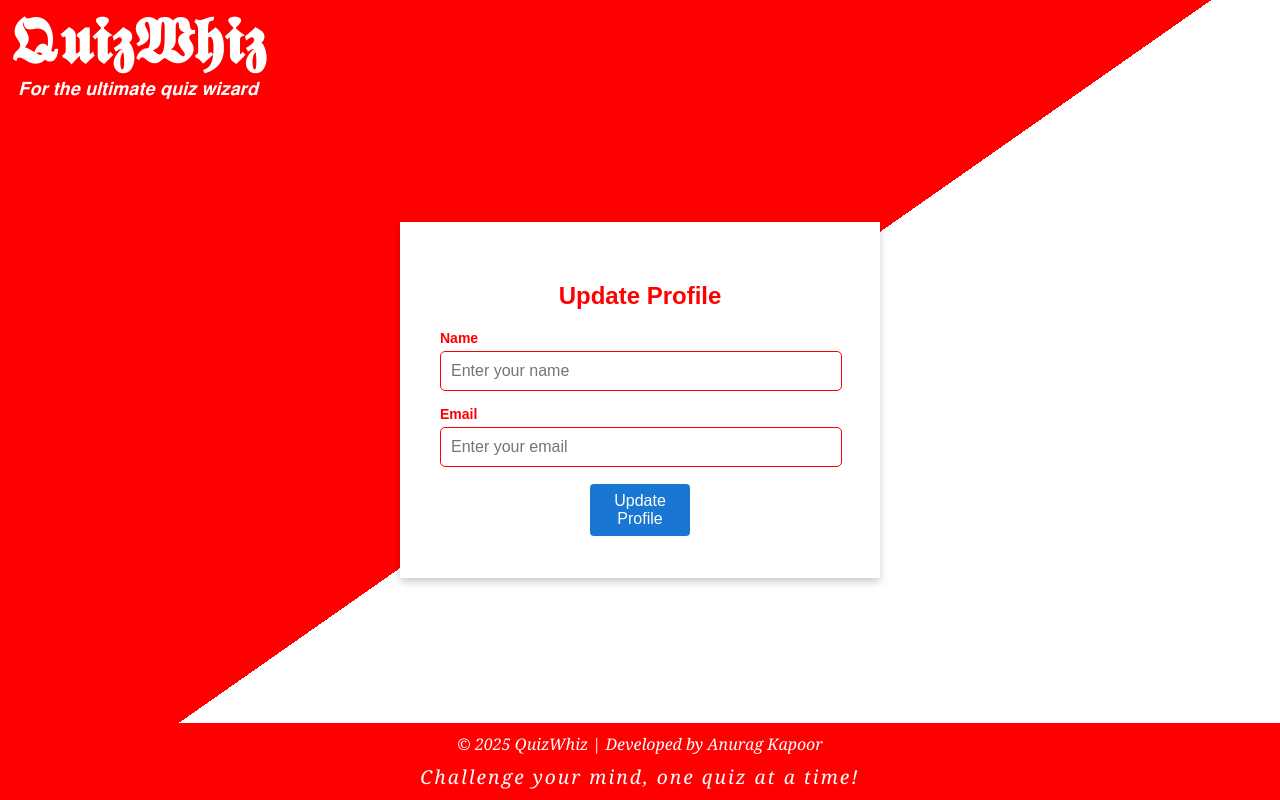
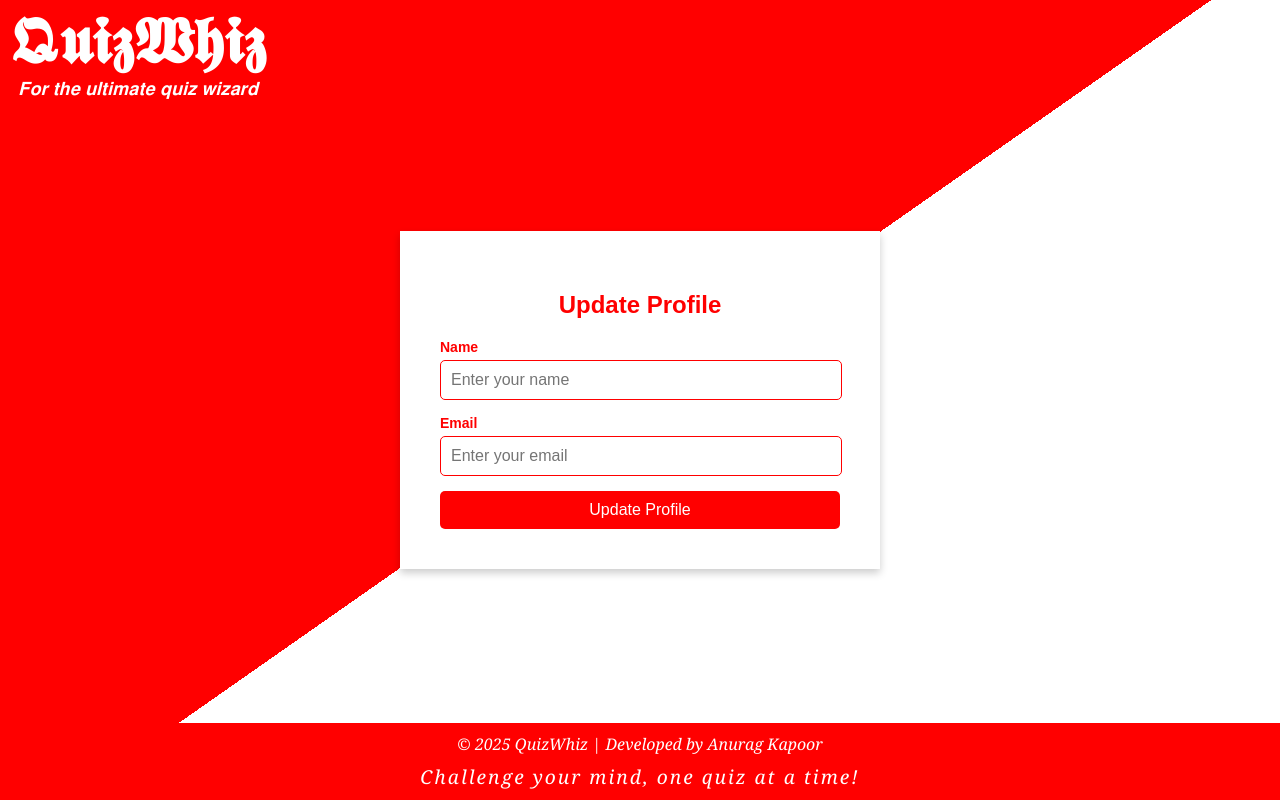
Before and after one commit to AnuragKapoor19/QuizWhiz, a React (Vite) app in the folder frontend/: page /update/profile in a window 1280 px wide. Built offline with nearby package versions, Linux system fonts and the light colour scheme.

Commit message:
initial commit

```diff
--- a/frontend/src/App.css
+++ b/frontend/src/App.css
@@ -549,7 +549,6 @@ a {
     position: absolute;
     top: 10%;
     padding: 0 10px;
-    word-break: break-all;
 }
 
 .options {
@@ -906,6 +905,22 @@ h2 {
 }
 
 .update-btn:hover {
+    background-color: darkred;
+}
+
+.update-profile-btn {
+    background-color: red;
+    width: 100%;
+    color: white;
+    padding: 10px 15px;
+    border: none;
+    border-radius: 5px;
+    font-size: 16px;
+    cursor: pointer;
+    transition: 0.3s;
+}
+
+.update-profile-btn:hover {
     background-color: darkred;
 }
 
@@ -1311,6 +1326,11 @@ select {
     .q-container {
         width: 90vw;
     }
+
+    .question {
+        font-size: 1.5rem;
+        top: 7%;
+    }
 }
 
 
--- a/frontend/src/pages/Login.jsx
+++ b/frontend/src/pages/Login.jsx
@@ -25,7 +25,7 @@ function Login() {
       const { data } = await axios.post(`${import.meta.env.VITE_PRO_API_URL}/api/v1/login`, { email: credentials.email, password: credentials.password }, { withCredentials: true });
 
       if (!data.success) {
-        return console.log(data.message);
+        return toast.error(data.message);
       }
 
       await setauthenticated(true);
@@ -69,7 +69,7 @@ function Login() {
                 <button type='submit'>
                   {loading
                     ?
-                    <ClipLoader color='black' size={20}/>
+                    <ClipLoader color='black' size={20} />
                     :
                     'Login'
                   }
--- a/frontend/src/pages/SignUp.jsx
+++ b/frontend/src/pages/SignUp.jsx
@@ -28,7 +28,7 @@ function SignUp() {
                 const { data } = await axios.post(`${import.meta.env.VITE_PRO_API_URL}/api/v1/signup`, { username: credentials.name, email: credentials.email, password: credentials.password }, { withCredentials: true });
 
                 if (!data.success) {
-                    return console.log(data.message);
+                    return toast.error(data.message);
                 }
 
                 await setuser(data.user)
--- a/frontend/src/pages/UpdateProfile.jsx
+++ b/frontend/src/pages/UpdateProfile.jsx
@@ -21,7 +21,7 @@ const UpdateProfile = () => {
             const { data } = await axios.put(`${import.meta.env.VITE_PRO_API_URL}/api/v1/me/update`, { username: credentials.name, email: credentials.email }, { 'Content-Type': 'application/json', withCredentials: true });
 
             if (!data.success) {
-                return console.log(data.message);
+                return toast(data.message);
             }
 
             console.log(data.message);
@@ -64,7 +64,7 @@ const UpdateProfile = () => {
                             />
                         </div>
 
-                        <button type="submit" className="update-btn">
+                        <button type="submit" className="update-profile-btn">
                             Update Profile
                         </button>
                     </form>
--- a/frontend/src/pages/UpdateQuestion.jsx
+++ b/frontend/src/pages/UpdateQuestion.jsx
@@ -6,7 +6,7 @@ import { useNavigate } from 'react-router-dom';
 import toast from 'react-hot-toast';
 
 function UpdateQuestion() {
-    const Categories = ['Science & Nature', 'History', 'Geography', 'Sports', 'Entertainment', 'Literature', 'Mathematics', 'Technology', 'Mythology'];
+    const Categories = ['Science&Nature', 'History', 'Geography', 'Sports', 'Entertainment', 'Literature', 'Mathematics', 'Technology', 'Mythology'];
     const { updateQuestion } = ContextState();
     const navigate = useNavigate();
     const { title, question, optionA, optionB, optionC, optionD, correctAnswer, difficulty, category } = updateQuestion;
```
